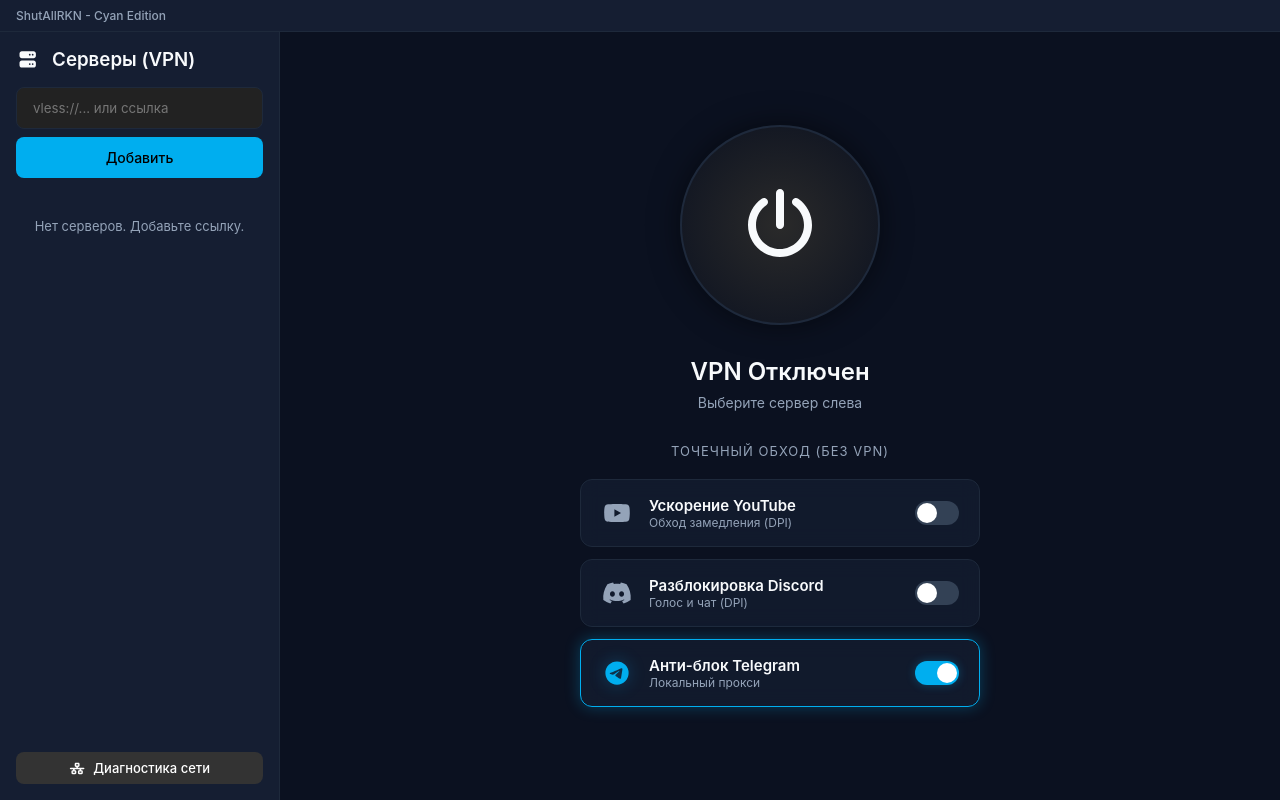
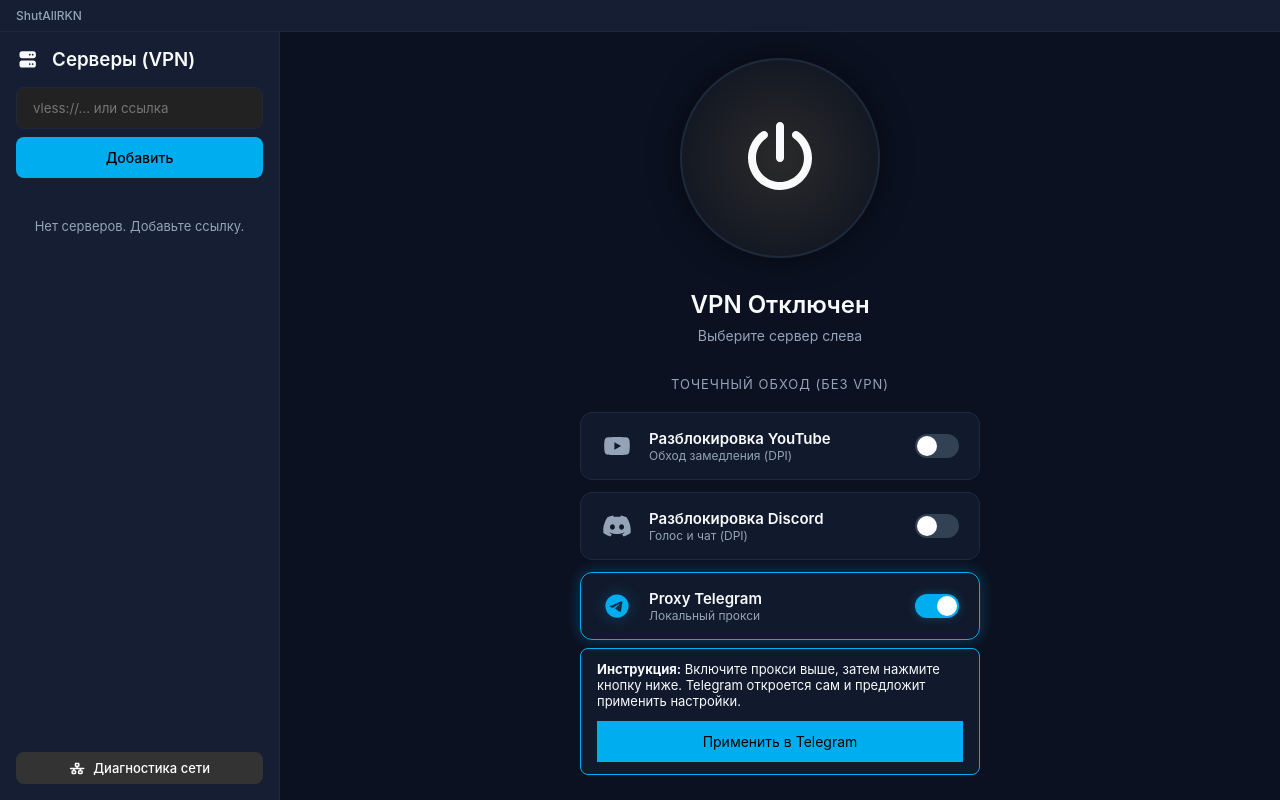
Before and after one commit to kadfilm/shutallrkn, a React (Vite) app: page / in a window 1280 px wide. Both pictures are taken after a click on the element 937 px from the left and 673 px from the top of the page. Built offline with nearby package versions, Linux system fonts and the light colour scheme.

Commit message:
fix: UI tweaks (oval button, titles, Telegram apply button)

```diff
--- a/src/App.tsx
+++ b/src/App.tsx
@@ -98,7 +98,7 @@
 
   return (
     <>
-      <div className="titlebar">ShutAllRKN - Cyan Edition</div>
+      <div className="titlebar">ShutAllRKN</div>
       <div className="app-container">
 
         {/* Sidebar */}
@@ -178,7 +178,7 @@
               <div className="bypass-info">
                 <FontAwesomeIcon icon={faYoutube} className="bypass-icon" />
                 <div className="bypass-text-wrapper">
-                  <span className="bypass-title">Ускорение YouTube</span>
+                  <span className="bypass-title">Разблокировка YouTube</span>
                   <span className="bypass-subtitle">Обход замедления (DPI)</span>
                 </div>
               </div>
@@ -196,15 +196,31 @@
               <div className={`toggle-switch ${bypassDiscord ? 'active' : ''}`} onClick={() => setBypassDiscord(!bypassDiscord)}></div>
             </div>
 
+            <div style={{ display: 'flex', flexDirection: 'column', gap: 8 }}>
               <div className={`bypass-card ${bypassTelegram ? 'active' : ''}`}>
                 <div className="bypass-info">
                   <FontAwesomeIcon icon={faTelegram} className="bypass-icon" />
                   <div className="bypass-text-wrapper">
-                  <span className="bypass-title">Анти-блок Telegram</span>
+                    <span className="bypass-title">Proxy Telegram</span>
                     <span className="bypass-subtitle">Локальный прокси</span>
                   </div>
                 </div>
                 <div className={`toggle-switch ${bypassTelegram ? 'active' : ''}`} onClick={() => setBypassTelegram(!bypassTelegram)}></div>
+              </div>
+              {bypassTelegram && (
+                <div style={{ backgroundColor: 'var(--glass-bg)', padding: '12px 16px', borderRadius: 8, border: '1px solid var(--accent-color)' }}>
+                  <div style={{ fontSize: 13, marginBottom: 12 }}>
+                    <strong>Инструкция:</strong> Включите прокси выше, затем нажмите кнопку ниже. Telegram откроется сам и предложит применить настройки.
+                  </div>
+                  <a
+                    href="tg://socks?server=127.0.0.1&port=1080"
+                    className="btn-primary"
+                    style={{ display: 'block', textAlign: 'center', textDecoration: 'none' }}
+                  >
+                    Применить в Telegram
+                  </a>
+                </div>
+              )}
             </div>
 
           </div>
--- a/src/index.css
+++ b/src/index.css
@@ -171,6 +171,7 @@
 .connect-ring {
   width: 200px;
   height: 200px;
+  flex-shrink: 0;
   border-radius: 50%;
   display: flex;
   align-items: center;
```
Lines whose indentation alone changed are shown as unchanged.
